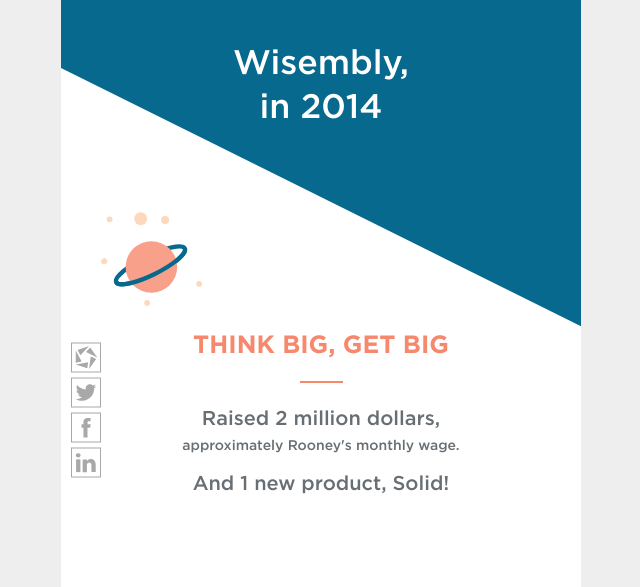
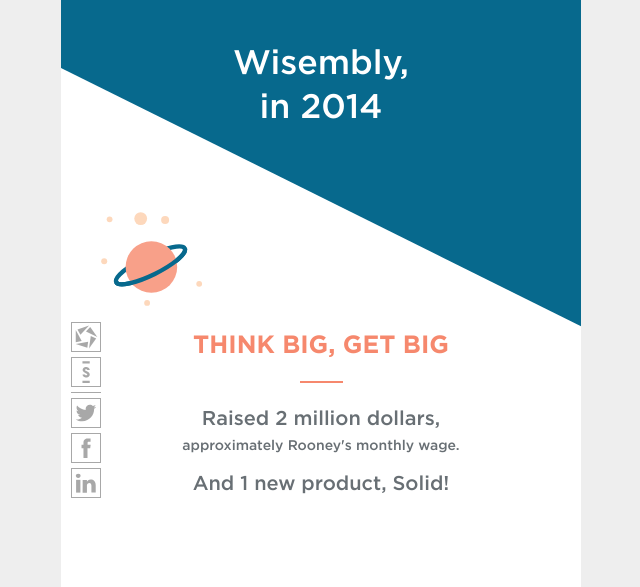
Before and after one commit to Wisembly/2017, a PHP site: page /en/ in a window 1280 px wide. Shown: the top 587 px of the page, without its empty margins (319-959 px from the left). Run offline with PHP 8.4, Linux system fonts and the light colour scheme.

Commit message:
Sharing section: add Solid btn + split

```diff
--- a/en/index.html
+++ b/en/index.html
@@ -83,6 +83,8 @@
 
 		<ul class="SocialSharing">
 			<li><a class="SocialLink WisemblyCorp" href="http://wisembly.com/" target="_blank">Wisembly</a></li>
+			<li><a class="SocialLink Solid" href="http://getsolid.io/" target="_blank">Solid</a></li>
+			<li class="SocialLinkSeparator"></li>
 			<li><a class="SocialLink Twitter" href="https://twitter.com/intent/tweet?text=The%20%23Wisembly%20team%20wishes%20you%20a%20happy%20and%20a%20solid%20year%20in%202015!%20http%3A%2F%2F2015.wisembly.com%2Fen%2F" target="_blank">Twitter</a></li>
 			<li><a class="SocialLink Facebook" href="https://facebook.com/sharer/sharer.php?u=http%3A%2F%2F2015.wisembly.com%2Fen%2F" target="_blank">Facebook</a></li>
 			<li><a class="SocialLink Linkedin" href="https://www.linkedin.com/shareArticle?mini=true&url=http%3A%2F%2F2015.wisembly.com%2Fen%2F!&title=The%20Wisembly%20team%20wishes%20you%20a%20happy%20and%20a%20solid%20year%20in%202015!" target="_blank">LinkedIn</a></li>
--- a/fr/index.html
+++ b/fr/index.html
@@ -83,6 +83,8 @@
 
 		<ul class="SocialSharing">
 			<li><a class="SocialLink WisemblyCorp" href="http://wisembly.com/" target="_blank">Wisembly</a></li>
+			<li><a class="SocialLink Solid" href="http://getsolid.io/" target="_blank">Solid</a></li>
+			<li class="SocialLinkSeparator"></li>
 			<li><a class="SocialLink Twitter" href="https://twitter.com/intent/tweet?text=L%27%C3%A9quipe%20%23Wisembly%20vous%20souhaite%20une%20belle%20et%20solide%20ann%C3%A9e%202015%20!%20http%3A%2F%2F2015.wisembly.com%2Ffr%2F" target="_blank">Twitter</a></li>
 			<li><a class="SocialLink Facebook" href="https://facebook.com/sharer/sharer.php?u=http%3A%2F%2F2015.wisembly.com%2Ffr%2F" target="_blank">Facebook</a></li>
 			<li><a class="SocialLink Linkedin" href="https://www.linkedin.com/shareArticle?mini=true&url=http%3A%2F%2F2015.wisembly.com%2Ffr%2F!&title=Wisembly%20vous%20souhaite%20une%20belle%20et%20solide%20ann&eacute;e%202015%20!" target="_blank">LinkedIn</a></li>
--- a/src/scss/style.scss
+++ b/src/scss/style.scss
@@ -113,8 +113,19 @@ html {
 	font-size: 0;
 }
 
+.SocialLinkSeparator {
+	margin: .5rem 0;
+	height: 1px;
+	background: $AlternativeGrey;
+	display: block;
+}
+
 .WisemblyCorp {
 	background: rgba(255,255,255,.6) url('../images/wisembly.svg') center center no-repeat;
+}
+
+.Solid {
+	background: rgba(255,255,255,.6) url('../images/solid.svg') center center no-repeat;
 }
 
 .Facebook {
```
Also changed, not shown: dist/css/style.css (+9 -0 lines), dist/css/style.min.css, dist/images/solid.svg (added).
